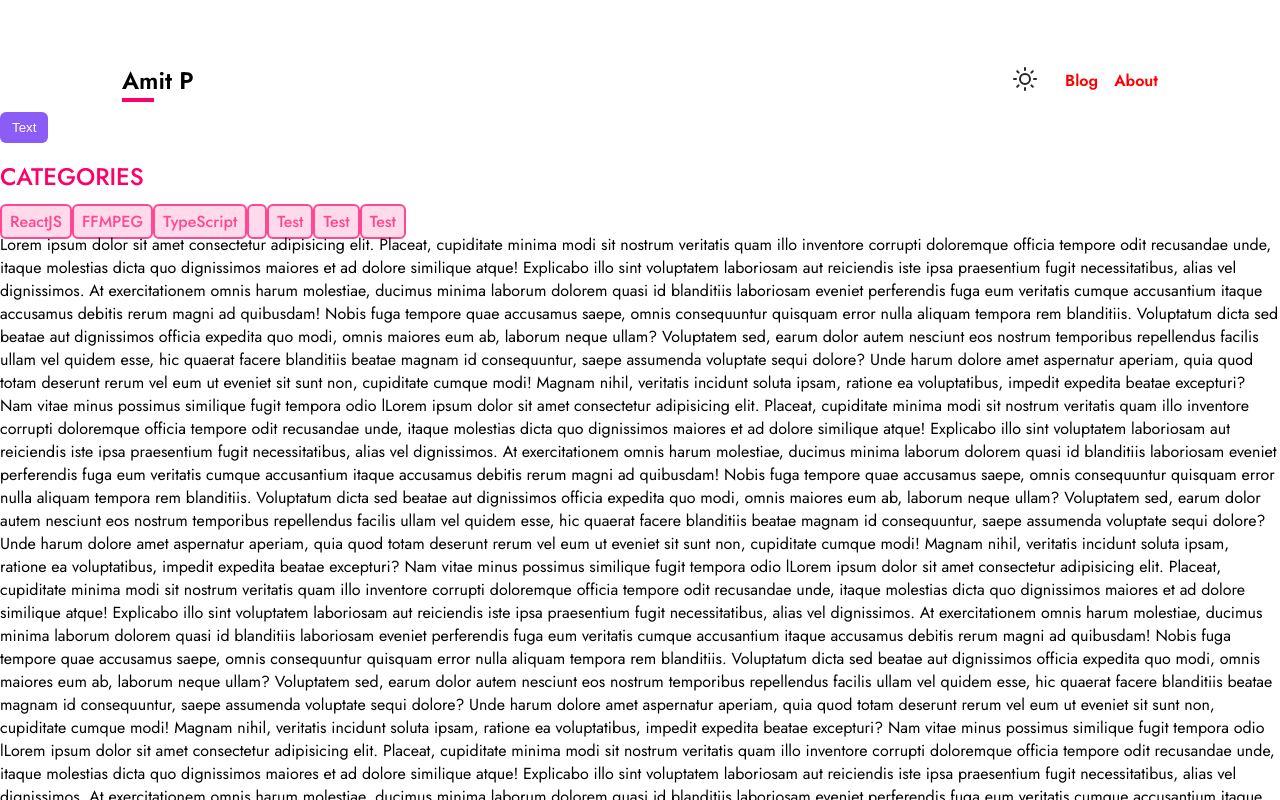
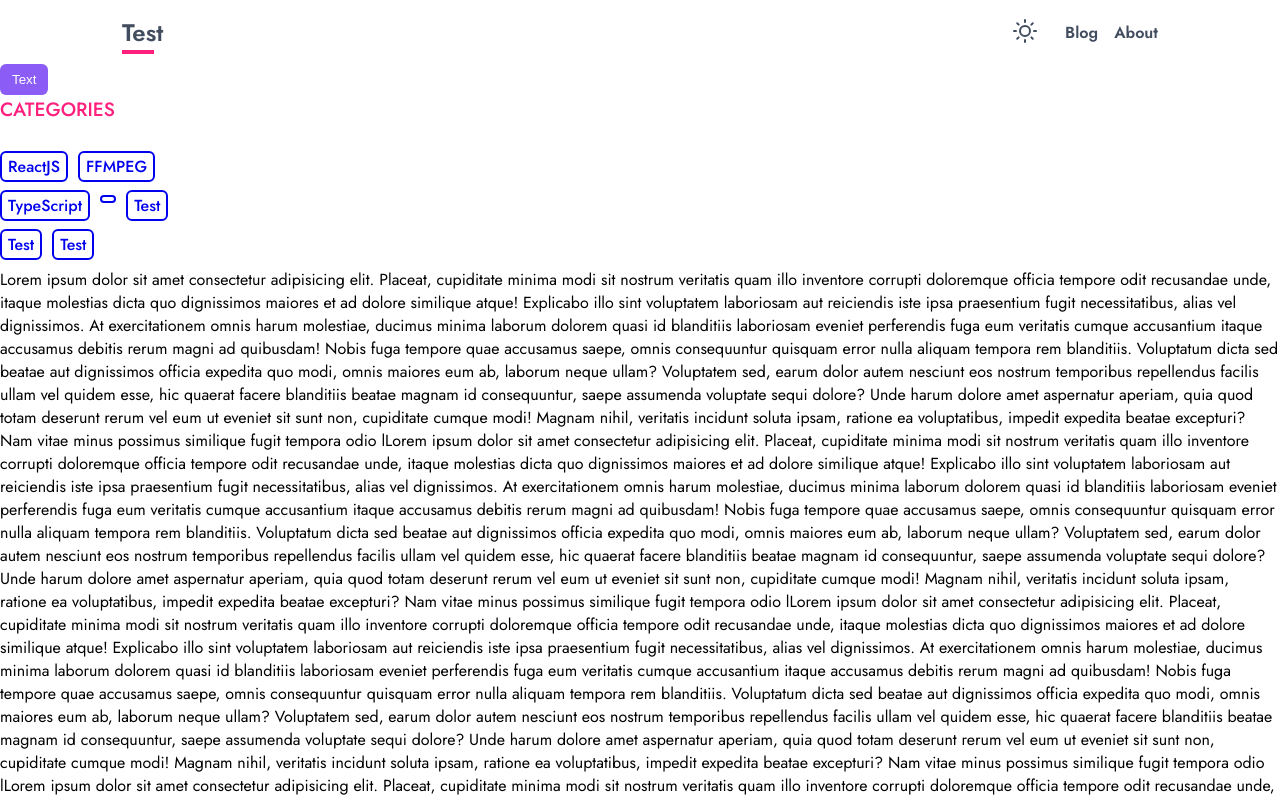
Before and after one commit to DaChartreux/try.catch.wtf, a Next.js app: page / in a window 1280 px wide. Shown: the top 800 px of the page. Built offline with nearby package versions, Linux system fonts and the light colour scheme.

Commit message:
💄 chore: add ButtonIcon, Heading, Navbar, PostPreview, Tag, and Section components

```diff
--- a/components/ButtonIcon.tsx
+++ b/components/ButtonIcon.tsx
@@ -1,3 +1,4 @@
+import { ColorShade } from "@typings/styled";
 import styled from "styled-components";
 
 type ButtonIconStyledProps = {
@@ -5,9 +6,9 @@ type ButtonIconStyledProps = {
   bgHoverColor: string;
   bgActiveColor: string;
   fgColor: string;
-  fgSvgColor: string;
-  fgHoverSvgColor: string;
-  fgActiveSvgColor: string;
+  fgSvgColor: ColorShade;
+  fgHoverSvgColor: ColorShade;
+  fgActiveSvgColor: ColorShade;
 };
 
 const ButtonIcon = styled.button<ButtonIconStyledProps>`
@@ -17,22 +18,25 @@ const ButtonIcon = styled.button<ButtonIconStyledProps>`
   color: ${(props) => props.fgColor};
   transition: all 200ms ease-in-out;
   outline: none;
+  cursor: pointer;
 
   & {
     svg {
-      color: ${({ fgSvgColor }) => fgSvgColor};
+      color: ${({ theme: { colors }, fgSvgColor }) => colors[fgSvgColor]};
     }
   }
 
   &:hover {
     svg {
-      color: ${({ fgHoverSvgColor }) => fgHoverSvgColor};
+      color: ${({ theme: { colors }, fgHoverSvgColor }) =>
+        colors[fgHoverSvgColor]};
     }
   }
 
   &:active {
     svg {
-      color: ${({ fgActiveSvgColor }) => fgActiveSvgColor};
+      color: ${({ theme: { colors }, fgActiveSvgColor }) =>
+        colors[fgActiveSvgColor]};
     }
   }
 `;
--- a/components/Heading.tsx
+++ b/components/Heading.tsx
@@ -1,15 +1,18 @@
 import styled from "styled-components";
 
+import { ColorShade } from "@typings/styled";
+
 type HeadingStyledProps = {
-  fgColor: string;
+  fgColor: ColorShade;
   fontWeight: number;
   fontSize: string;
 };
 
 const Heading = styled.h1<HeadingStyledProps>`
-  color: ${({ fgColor }) => fgColor};
+  color: ${({ theme: { colors }, fgColor }) => colors[fgColor]};
   font-weight: ${({ fontWeight }) => fontWeight};
   font-size: ${({ fontSize }) => fontSize};
+  margin: 0 0 1.75rem 0;
 `;
 
 export default Heading;
--- a/components/Navbar.tsx
+++ b/components/Navbar.tsx
@@ -1,22 +1,24 @@
 import React from "react";
 import Link from "next/link";
+import styled, { css } from "styled-components";
+
 import MoonIcon from "@components/icons/MoonIcon";
 import SunIcon from "@components/icons/SunIcon";
+import ButtonIcon from "@components/ButtonIcon";
 import { useAppTheme } from "@components/ui/AppThemeProvider";
 import { useAppThemeValue } from "@hooks/useAppThemeValue";
-import styled from "styled-components";
-import Spacer from "@components/Spacer";
-import ButtonIcon from "@components/ButtonIcon";
+import { ColorShade } from "@typings/styled";
 
 type NavContainerStyles = {
-  bgColor: string;
+  bgColor: ColorShade;
 };
 
 const NavContainer = styled.div<NavContainerStyles>`
   position: sticky;
   top: 0;
+  z-index: 2;
   backdrop-filter: saturate(180%) blur(20px);
-  background-color: ${(props) => props.bgColor};
+  background-color: ${({ theme: { colors }, bgColor }) => colors[bgColor]}aa;
 `;
 
 const NavInnerContainer = styled.div`
@@ -36,47 +38,77 @@ const NavStyled = styled.nav`
   align-items: center;
 `;
 
-const HomeLinkStyled = styled.div`
+const HomeLinkStyled = styled.div<LinkStyledProps>`
   font-size: 1.5rem;
   font-weight: 600;
   position: relative;
   height: fit-content;
+  cursor: pointer;
 
   &::after {
     content: "";
-    background-color: #ff006a;
+    background-color: ${({ theme: { colors } }) => colors["pink.500"]};
     height: 0.25rem;
     width: 2rem;
     position: absolute;
     bottom: -0.25rem;
     left: 0;
   }
+
+  ${({ theme: { colors }, fgColor, fgHoverColor, fgActiveColor }) => css`
+    color: ${colors[fgColor]};
+
+    &:hover {
+      color: ${colors[fgHoverColor]};
+    }
+
+    &:active {
+      color: ${colors[fgActiveColor]};
+    }
+  `}
 `;
 
-const LinkStyled = styled.a`
+type LinkStyledProps = {
+  fgColor: ColorShade;
+  fgHoverColor: ColorShade;
+  fgActiveColor: ColorShade;
+};
+
+const LinkStyled = styled.a<LinkStyledProps>`
   font-weight: 600;
   position: relative;
   height: fit-content;
   margin-inline-start: 1rem;
   text-decoration: none;
-  color: red;
+  cursor: pointer;
+
+  ${({ theme: { colors }, fgColor, fgHoverColor, fgActiveColor }) => css`
+    color: ${colors[fgColor]};
+
+    &:hover {
+      color: ${colors[fgHoverColor]};
+    }
+
+    &:active {
+      color: ${colors[fgActiveColor]};
+    }
+  `}
 `;
 
 const Navbar = () => {
   const { changeTheme } = useAppTheme();
 
   return (
-    <>
-      <Spacer height="3rem" width="100%" />
-      <NavContainer
-        bgColor={useAppThemeValue(
-          "rgba(255, 255, 255, 0.6)",
-          "rgba(0, 0, 0, 0.6)"
-        )}
-      >
+    <NavContainer bgColor={useAppThemeValue<ColorShade>("white", "black")}>
       <NavInnerContainer>
         <Link href="/" passHref>
-            <HomeLinkStyled>Amit P</HomeLinkStyled>
+          <HomeLinkStyled
+            fgColor={useAppThemeValue<ColorShade>("gray.800", "gray.100")}
+            fgHoverColor={useAppThemeValue<ColorShade>("gray.700", "gray.300")}
+            fgActiveColor={useAppThemeValue<ColorShade>("gray.600", "gray.400")}
+          >
+            Test
+          </HomeLinkStyled>
         </Link>
         <NavStyled>
           <ButtonIcon
@@ -85,22 +117,51 @@ const Navbar = () => {
             bgHoverColor="transparent"
             bgActiveColor="transparent"
             fgColor="transparent"
-              fgSvgColor={useAppThemeValue("#262626", "#F5F5F5")}
-              fgHoverSvgColor={useAppThemeValue("#404040", "#E5E5E5")}
-              fgActiveSvgColor={useAppThemeValue("#525252", "#D4D4D4")}
+            fgSvgColor={useAppThemeValue<ColorShade>("gray.800", "gray.100")}
+            fgHoverSvgColor={useAppThemeValue<ColorShade>(
+              "gray.700",
+              "gray.300"
+            )}
+            fgActiveSvgColor={useAppThemeValue<ColorShade>(
+              "gray.600",
+              "gray.400"
+            )}
           >
             {useAppThemeValue(<SunIcon />, <MoonIcon />)}
           </ButtonIcon>
           <Link href="/" passHref>
-              <LinkStyled>Blog</LinkStyled>
+            <LinkStyled
+              fgColor={useAppThemeValue<ColorShade>("gray.800", "gray.100")}
+              fgHoverColor={useAppThemeValue<ColorShade>(
+                "gray.700",
+                "gray.300"
+              )}
+              fgActiveColor={useAppThemeValue<ColorShade>(
+                "gray.600",
+                "gray.400"
+              )}
+            >
+              Blog
+            </LinkStyled>
           </Link>
           <Link href="/" passHref>
-              <LinkStyled>About</LinkStyled>
+            <LinkStyled
+              fgColor={useAppThemeValue<ColorShade>("gray.800", "gray.100")}
+              fgHoverColor={useAppThemeValue<ColorShade>(
+                "gray.700",
+                "gray.300"
+              )}
+              fgActiveColor={useAppThemeValue<ColorShade>(
+                "gray.600",
+                "gray.400"
+              )}
+            >
+              About
+            </LinkStyled>
           </Link>
         </NavStyled>
       </NavInnerContainer>
     </NavContainer>
-    </>
   );
 };
 
--- a/components/Tag.tsx
+++ b/components/Tag.tsx
@@ -1,3 +1,4 @@
+import { ReactNode } from "react";
 import styled, { css } from "styled-components";
 
 import { ColorShade } from "@typings/styled";
@@ -7,28 +8,59 @@ type TagStyledProps = {
   fgColor: string;
 };
 
-const Tag = styled.a<TagStyledProps>`
-  border-style: solid;
-  border-radius: 0.375rem;
+type TagProps = {
+  href: string;
+  children: ReactNode;
+};
+
+const TagStyle = styled.a<TagStyledProps>`
   font-size: 1rem;
   font-weight: 500;
-  border-width: 2px;
+  text-decoration: none;
   padding: 0.25rem 0.5rem;
-  text-decoration: none;
+  margin: 0 0.625rem 0.5rem 0;
+  display: inline-block;
+  position: relative;
+
+  div {
+    position: absolute;
+    top: 0;
+    width: 100%;
+    height: 100%;
+    left: 0;
+    border-style: solid;
+    border-radius: 0.375rem;
+    border-width: 2px;
+  }
 
   ${({ theme: { colors }, color }) => css`
-    border-color: ${colors[color]};
-    background-color: ${colors[color]}33;
     color: ${colors[color]};
 
+    div {
+      border-color: ${colors[color]};
+      background-color: ${colors[color]}33;
+    }
+
     &:hover {
-      background-color: ${colors[color]}44;
+      div {
+        transform: scale(1.05);
+        background-color: ${colors[color]}55;
+      }
     }
 
     &:active {
-      background-color: ${colors[color]}55;
+      div {
+        background-color: ${colors[color]}66;
+      }
     }
-  `}
+  `};
 `;
 
+const Tag = ({ children, ...props }: TagProps & TagStyledProps) => (
+  <TagStyle {...props}>
+    <div />
+    {children}
+  </TagStyle>
+);
+
 export default Tag;
--- a/components/sections/Categories.tsx
+++ b/components/sections/Categories.tsx
@@ -1,36 +1,34 @@
-import Button from "@components/Button";
+import React from "react";
+
 import Heading from "@components/Heading";
 import Tag from "@components/Tag";
-import React from "react";
-import styled from "styled-components";
+import { ColorShade } from "@typings/styled";
 
 type CategoriesProps = {
   categories: {
+    id: number;
     category: string;
     slug: string;
+    color: ColorShade;
   }[];
 };
 
-const ButtonWrapper = styled(Button)`
-  margin: 0 0.5rem 0.5rem 0;
-  display: inline-block;
-  text-decoration: none;
-  color: ${({ theme }) => theme.colors.blue[200]};
-`;
-
-const Categories = ({ categories }: CategoriesProps) => {
-  return (
+const Categories = ({ categories }: CategoriesProps) => (
   <>
-      <Heading fgColor={"#ff006a"} fontWeight={500} fontSize={"1.5rem"}>
+    <Heading fgColor="pink.500" fontWeight={500} fontSize={"1.2rem"}>
       CATEGORIES
     </Heading>
     {categories.map((category) => (
-        <Tag href={category.slug} key={1} color="pink.400" fgColor="white">
+      <Tag
+        href={category.slug}
+        key={category.id}
+        color={category.color}
+        fgColor="white"
+      >
         {category.category}
       </Tag>
     ))}
   </>
 );
-};
 
 export default Categories;
```
Also changed, not shown: components/PostPreview.tsx (added, +59 -0 lines), components/sections/Recent.tsx (added, +40 -0 lines). Lines whose indentation alone changed are shown as unchanged.
